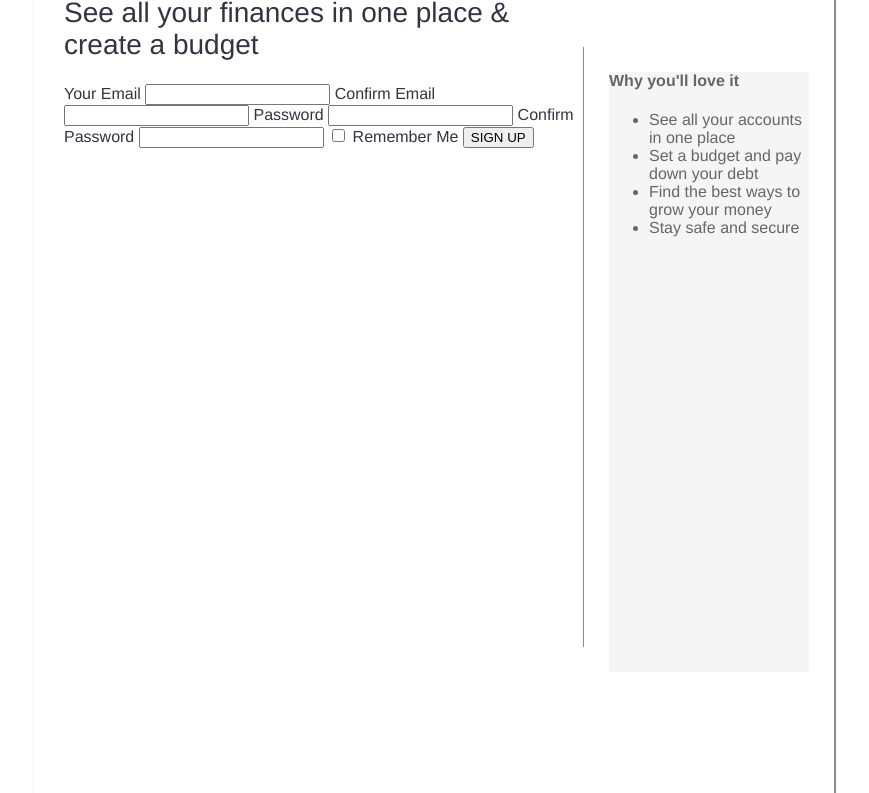
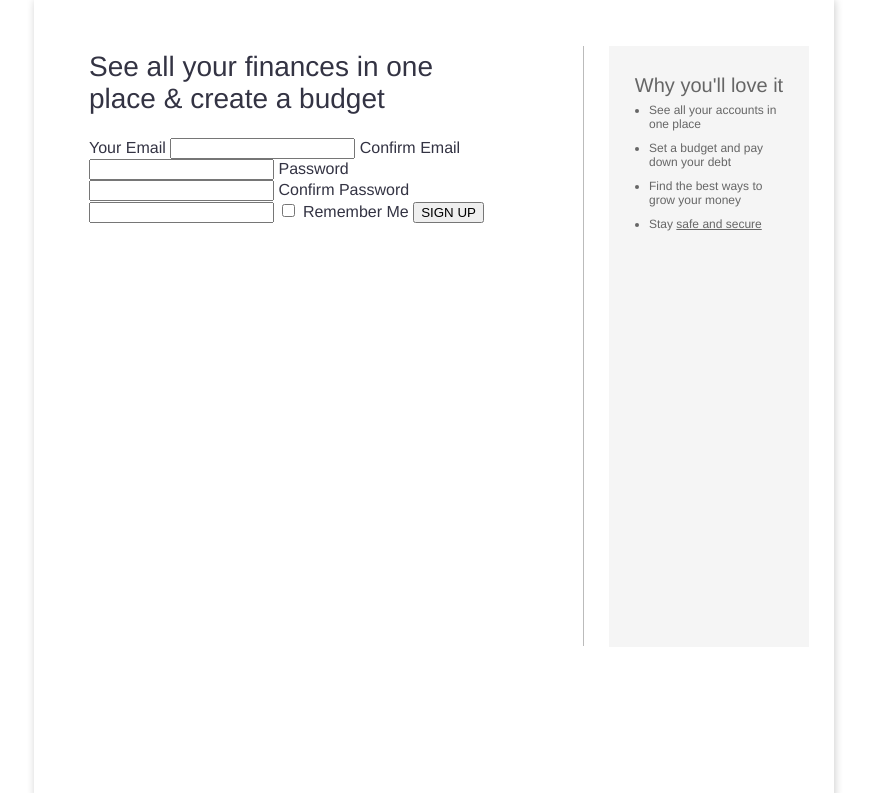
Before and after one commit to ShaneZhangOSU/mint-signup-page, a plain HTML site: page index.html in a window 1280 px wide. Shown: the part 111-904 px from the top of the page, without its empty margins (206-1075 px from the left). Drawn offline with Linux system fonts and the light colour scheme.

Commit message:
finish sidebar

```diff
--- a/index.html
+++ b/index.html
@@ -14,20 +14,10 @@
       </div>
     </div>
     <div class="feature">
-      <div class="sidebar">
-        <div class="sidebar-content">
-          <h4>Why you'll love it</h4>
-            <ul>
-              <li>See all your accounts in one place</li>
-              <li>Set a budget and pay down your debt</li>
-              <li>Find the best ways to grow your money</li>
-              <li>Stay <span>safe and secure</span></li>
-            </ul>
-        </div>
-      </div>
+      <div class="feature_content">
         <div class="form-wrapper">
           <form class="form">
-          <h2>See all your finances in one place & create a budget</h2>
+            <h2>See all your finances in one <br /> place & create a budget</h2>
             <label>
               Your Email
               <input type="email" name="email" />
@@ -51,6 +41,18 @@
             <button>SIGN UP</button>
           </form>
         </div>
+        <div class="sidebar">
+          <div class="sidebar-content">
+            <h4>Why you'll love it</h4>
+              <ul>
+                <li>See all your accounts in one place</li>
+                <li>Set a budget and pay down your debt</li>
+                <li>Find the best ways to grow your money</li>
+                <li>Stay <span>safe and secure</span></li>
+              </ul>
+          </div>
+        </div>
+      </div>
     </div>
     <div class="footer">
 
--- a/main.css
+++ b/main.css
@@ -27,6 +27,7 @@
   width: 200px;
   height: 50px;
   margin-top: 30px;
+  margin-right: 10px;
   text-align: right;
 }
 
@@ -49,10 +50,17 @@
 /* Feature */
 
 .feature {
+  clear: both;
   width: 800px;
   height: 800px;
   border-radius: 2px;
-  box-shadow: 1px 1px 1px 1px #888888;
+  box-shadow: 1px 3px 8px 0 rgba(0, 0, 0, 0.2);;
+}
+
+.feature_content {
+  width: 800px;
+  height: 600px;
+  padding: 24px 25px;
 }
 
 /* Sidebar */
@@ -61,21 +69,46 @@
   float: right;
   width: 250px;
   height: 600px;
-  margin-top: 50px;
-  border-left: solid 1px #888888;
+  margin-top: 25px;
+  padding-left: 25px;
+  border-left: solid 1px #BBBBBB;
 }
 
 .sidebar-content {
   width: 200px;
   height: inherit;
-  margin: 25px;
+  margin: 0;
+  padding-top: 1px;
   color: #666666;
   background-color: #F5F5F5;
 }
 
+.sidebar-content h4 {
+  margin-bottom: -10px;
+  text-align: center;
+  font-size: 20px;
+  font-weight: 100;
+}
+
+.sidebar-content li {
+  width: 130px;
+  font-size: 12px;
+  font-weight: 100;
+  padding-bottom: 10px;
+}
+
+.sidebar-content span {
+  text-decoration: underline;
+}
+
+.sidebar-content span:hover {
+  cursor: pointer;
+}
+
 /* Form */
 .form-wrapper {
-
+  float: left;
+  width: 500px;
 }
 
 .form {
```
Lines whose indentation alone changed are shown as unchanged.
